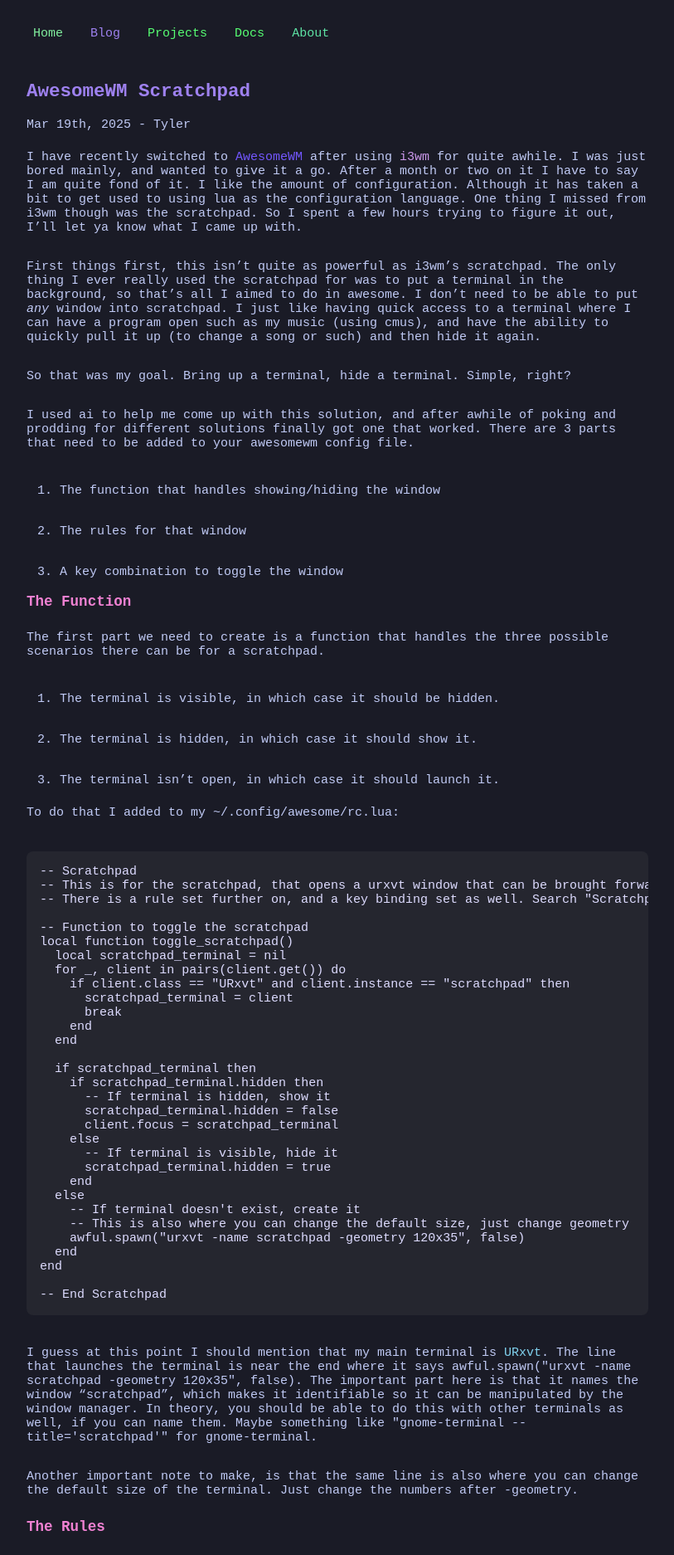
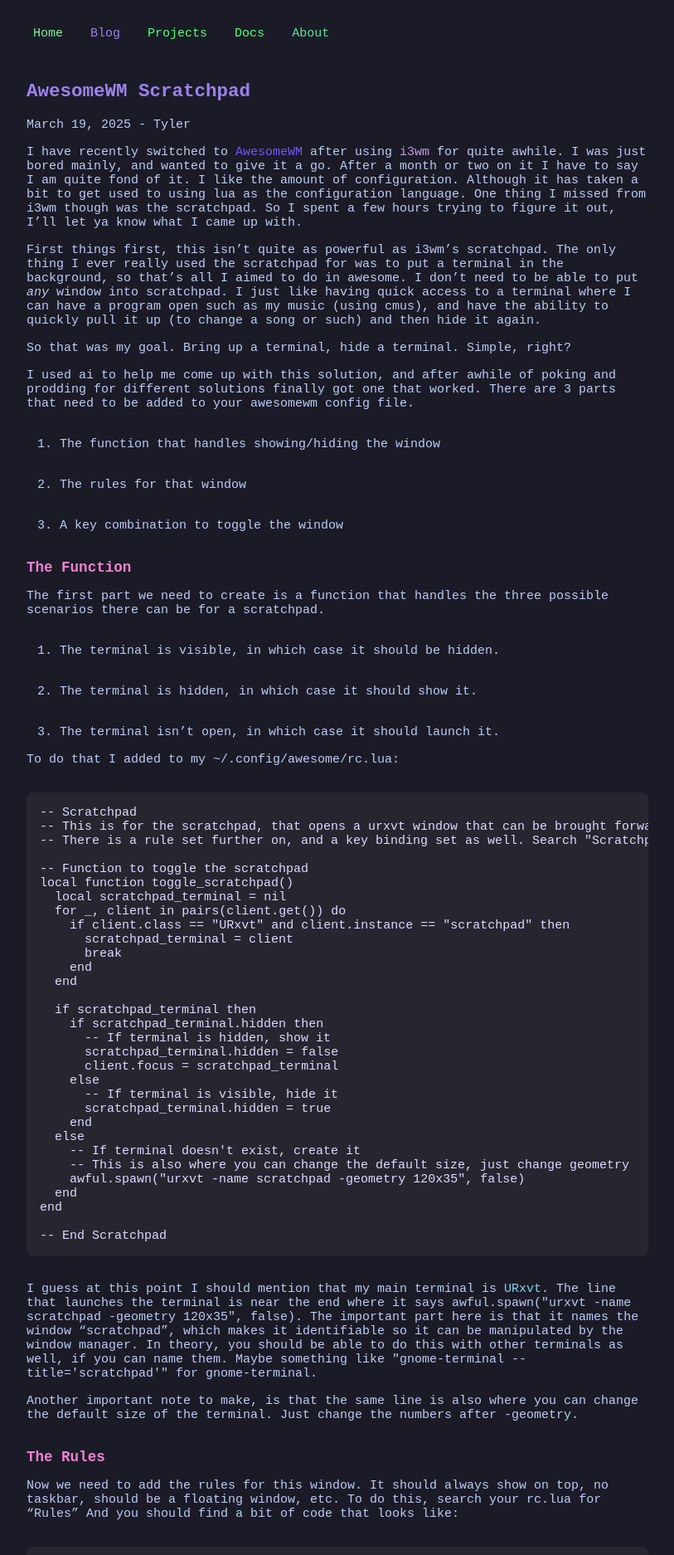
Before and after one commit to UnclassedPenguin/unclassedpenguin.github.io, a Jekyll site: the page built from _posts/2025-03-19-awesomewm-scratchpad.md, in a window 1280 px wide. Shown: the top 1874 px of the page at 83% size, without its empty margins (233-1046 px from the left). Built offline with Jekyll 4.4.1, drawn with Linux system fonts in a browser that asks for light colours.

Commit message:
before rouge

```diff
--- a/_layouts/post.html
+++ b/_layouts/post.html
@@ -6,7 +6,7 @@
 <h2 class="randomcolor"> {{ page.title }} </h2>
 
 <div class="inline-block">
-{{ page.date | date_to_string: "ordinal", "US" }}
+{{ page.date | date: "%B %-d, %Y" }}
 -
 {{ page.author }}
 </div>
--- a/assets/css/style.css
+++ b/assets/css/style.css
@@ -18,8 +18,8 @@
 }
 
 p {
-    padding-top: 0.5em;
-    padding-bottom: 0.5em;
+    margin-top: 1rem;
+    margin-bottom: 1rem;
 }
 
 ul {
@@ -108,6 +108,11 @@
     display: inline-block;
 }
 
+.blogsubtitle {
+    margin-top: 2rem;
+    margin-bottom:1rem;
+}
+
 footer {
   margin-top: 2rem;
   color: #565f89;
```
